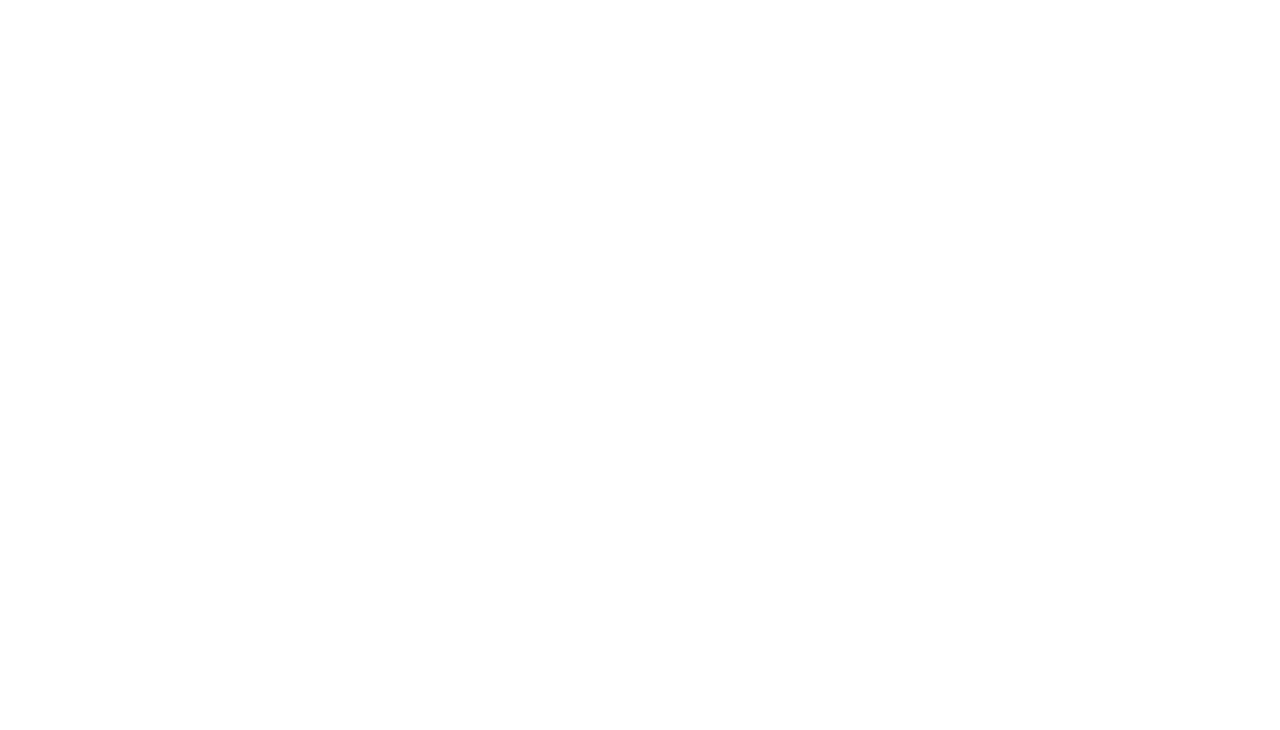
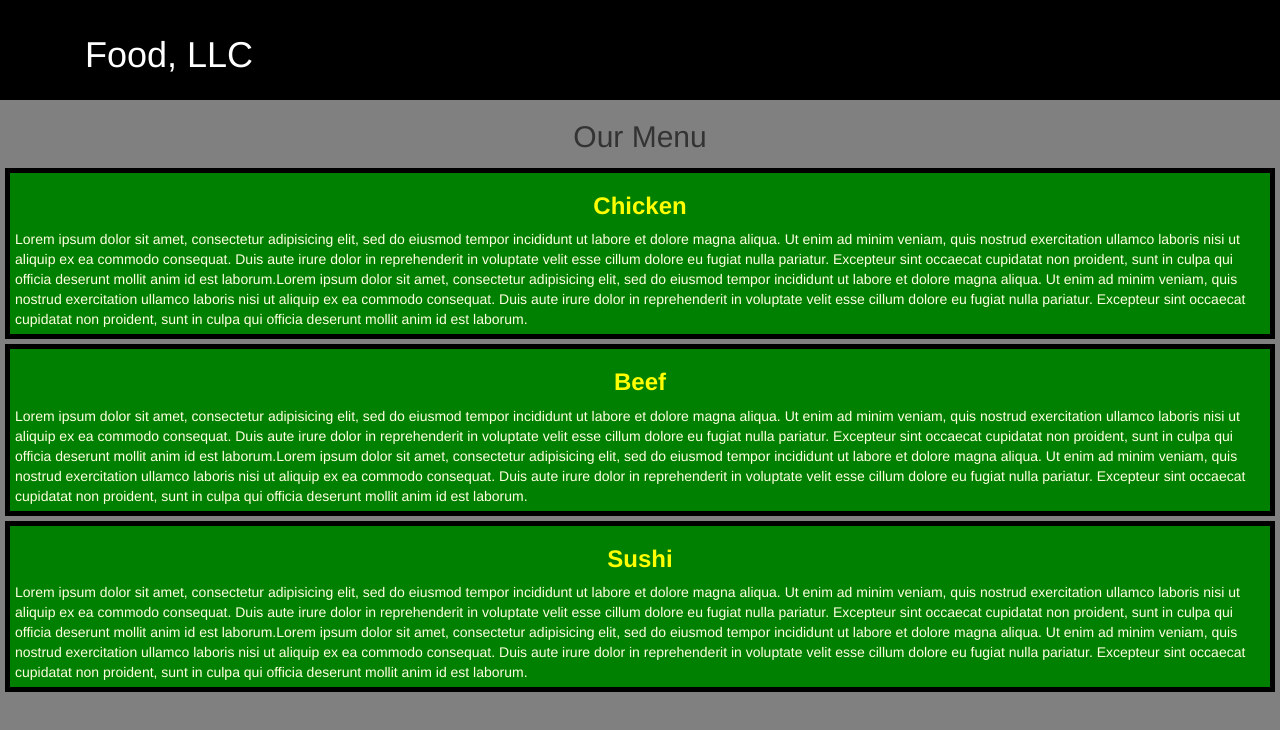
Before and after one commit to dangero1990/Module3-solution, a plain HTML site: page index.html in a window 1280 px wide. Drawn offline with Linux system fonts and the light colour scheme.

Commit message:
add content

```diff
--- a/css/style.css
+++ b/css/style.css
@@ -1 +1,42 @@
-ECHO is on.
+body {
+	background-color: grey !important;
+}
+/*** Header ***/
+#header-nav {
+	background-color: black;
+	border-radius: 0;
+	border: 0;
+	height: 100px;
+}
+.navbar-brand h1 {
+	color: white;
+	float: left;
+}
+.navbar-header {
+	padding: 0px;
+}
+
+/*** End Header ***/
+
+h2 {
+	text-align: center;
+}
+.row {
+	width: 100%;
+}
+.box {
+	border: 5px solid black;
+	margin: 5px;
+	height: relative;
+	overflow: hidden;
+	background-color: green;
+}
+.box h3 {
+	text-align: center;
+	color: yellow;
+	font-weight: bold;
+}
+.box p {
+	margin: 5px;
+	color: lightyellow;
+}
--- a/index.html
+++ b/index.html
@@ -3,11 +3,70 @@
 <head>
 	<meta charset="utf-8">
 	<meta name="viewport" content="width=device-width, initial-scale=1">
-	<title>
-		<h1>Food, LLC</h1>
-	</title>
+	<title>Module 3 Assignment</title>
+	<link rel="stylesheet" href="./css/style.css" />
+	<link rel="stylesheet" href="./css/bootstrap.min.css">
 </head>
 <body>
-
+	<header>
+		<nav id="header-nav" class="navbar-default">
+			<div class="container">
+				<div class="navbar-header">
+					<div class="navbar-brand"><h1>Food, LLC</h1>
+					</div>
+				</div>
+			</div>
+		</nav>
+	</header>
+	<h2>Our Menu</h2>
+	<div class="row"></div>
+		<div class="">
+			<div class="box">
+				<div><h3>Chicken</h3></div>
+				<div><p>Lorem ipsum dolor sit amet, consectetur adipisicing elit, sed do eiusmod
+				tempor incididunt ut labore et dolore magna aliqua. Ut enim ad minim veniam,
+				quis nostrud exercitation ullamco laboris nisi ut aliquip ex ea commodo
+				consequat. Duis aute irure dolor in reprehenderit in voluptate velit esse
+				cillum dolore eu fugiat nulla pariatur. Excepteur sint occaecat cupidatat non
+				proident, sunt in culpa qui officia deserunt mollit anim id est laborum.Lorem ipsum dolor sit amet, consectetur adipisicing elit, sed do eiusmod
+				tempor incididunt ut labore et dolore magna aliqua. Ut enim ad minim veniam,
+				quis nostrud exercitation ullamco laboris nisi ut aliquip ex ea commodo
+				consequat. Duis aute irure dolor in reprehenderit in voluptate velit esse
+				cillum dolore eu fugiat nulla pariatur. Excepteur sint occaecat cupidatat non
+				proident, sunt in culpa qui officia deserunt mollit anim id est laborum.</p></div>
+			</div>
+		</div>
+			<div class="">
+				<div class="box">
+					<div><h3>Beef</h3></div>
+					<div><p>Lorem ipsum dolor sit amet, consectetur adipisicing elit, sed do eiusmod
+					tempor incididunt ut labore et dolore magna aliqua. Ut enim ad minim veniam,
+					quis nostrud exercitation ullamco laboris nisi ut aliquip ex ea commodo
+					consequat. Duis aute irure dolor in reprehenderit in voluptate velit esse
+					cillum dolore eu fugiat nulla pariatur. Excepteur sint occaecat cupidatat non
+					proident, sunt in culpa qui officia deserunt mollit anim id est laborum.Lorem ipsum dolor sit amet, consectetur adipisicing elit, sed do eiusmod
+					tempor incididunt ut labore et dolore magna aliqua. Ut enim ad minim veniam,
+					quis nostrud exercitation ullamco laboris nisi ut aliquip ex ea commodo
+					consequat. Duis aute irure dolor in reprehenderit in voluptate velit esse
+					cillum dolore eu fugiat nulla pariatur. Excepteur sint occaecat cupidatat non
+					proident, sunt in culpa qui officia deserunt mollit anim id est laborum.</p></div>
+				</div>
+			</div>
+		<div>
+			<div class="box">
+				<div><h3>Sushi</h3></div>
+				<div><p>Lorem ipsum dolor sit amet, consectetur adipisicing elit, sed do eiusmod
+				tempor incididunt ut labore et dolore magna aliqua. Ut enim ad minim veniam,
+				quis nostrud exercitation ullamco laboris nisi ut aliquip ex ea commodo
+				consequat. Duis aute irure dolor in reprehenderit in voluptate velit esse
+				cillum dolore eu fugiat nulla pariatur. Excepteur sint occaecat cupidatat non
+				proident, sunt in culpa qui officia deserunt mollit anim id est laborum.Lorem ipsum dolor sit amet, consectetur adipisicing elit, sed do eiusmod
+				tempor incididunt ut labore et dolore magna aliqua. Ut enim ad minim veniam,
+				quis nostrud exercitation ullamco laboris nisi ut aliquip ex ea commodo
+				consequat. Duis aute irure dolor in reprehenderit in voluptate velit esse
+				cillum dolore eu fugiat nulla pariatur. Excepteur sint occaecat cupidatat non
+				proident, sunt in culpa qui officia deserunt mollit anim id est laborum.</p></div>
+			</div>
+		</div>
 </body>
 </html>
```
